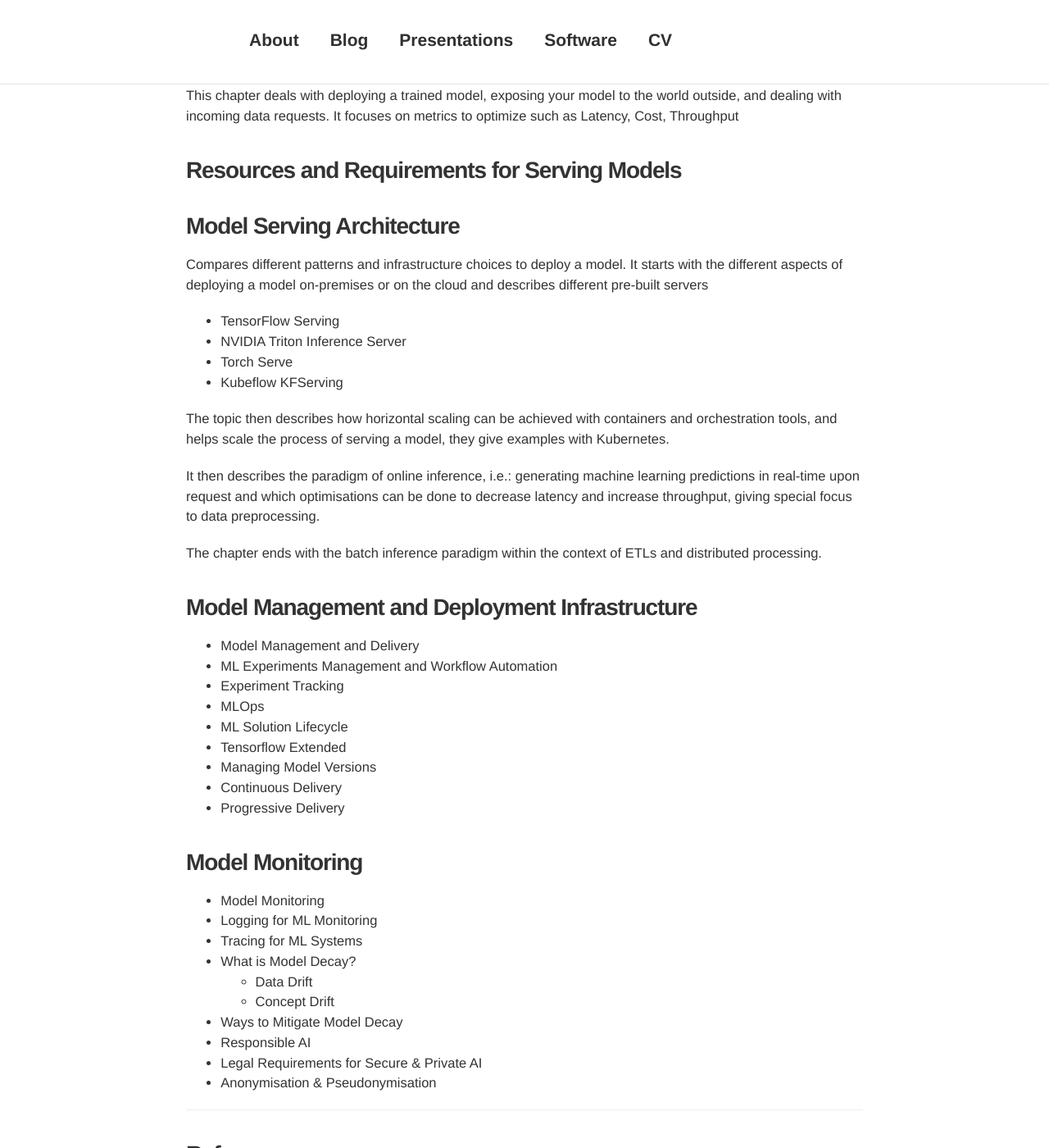
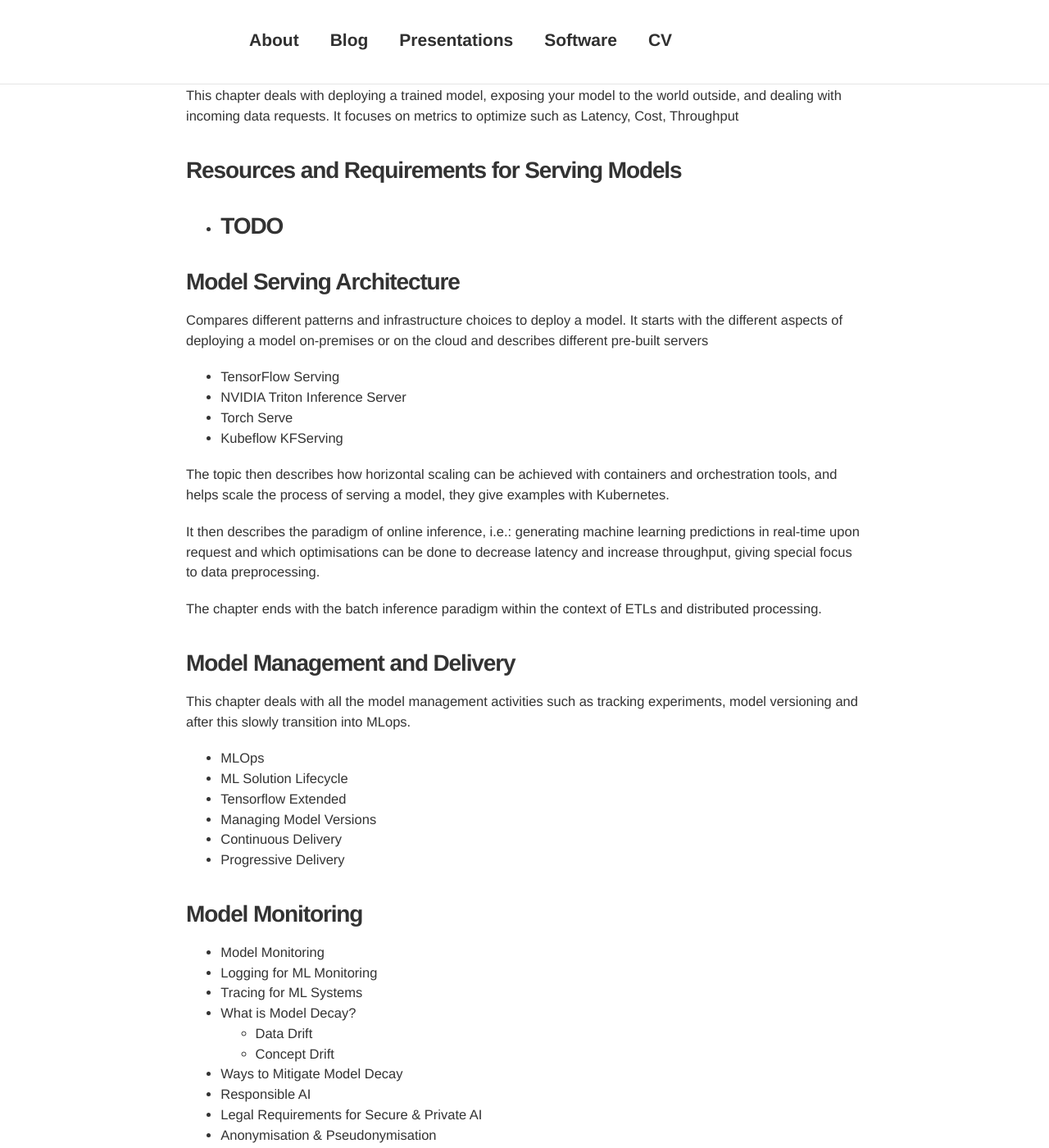
Before and after one commit to davidsbatista/davidsbatista.net, a Jekyll site: the page built from _posts/2023-07-11-Machine_Learning_in_Production.md, in a window 1280 px wide and 1400 px high, scrolled down 9822 px. Shown: the whole window at 82% size. Built offline with Jekyll 4.4.1, drawn with Linux system fonts in a browser that asks for light colours; nearby versions of some CDN libraries; comment, search, counter and statistics services are not loaded.

Commit message:
wip: notes for course 4

```diff
--- a/_posts/2023-07-11-Machine_Learning_in_Production.md
+++ b/_posts/2023-07-11-Machine_Learning_in_Production.md
@@ -296,6 +296,7 @@
 
 ### __Resources and Requirements for Serving Models__
 
+- ### __TODO__
 
 ### __Model Serving Architecture__
 
@@ -312,11 +313,10 @@
 The chapter ends with the batch inference paradigm within the context of ETLs and distributed processing.
 
 
-### __Model Management and Deployment Infrastructure__
+### __Model Management and Delivery__
 
-- Model Management and Delivery
-- ML Experiments Management and Workflow Automation
-- Experiment Tracking
+This chapter deals with all the model management activities such as tracking experiments, model versioning and after this slowly transition into MLops.
+
 - MLOps
 - ML Solution Lifecycle
 - Tensorflow Extended
```
